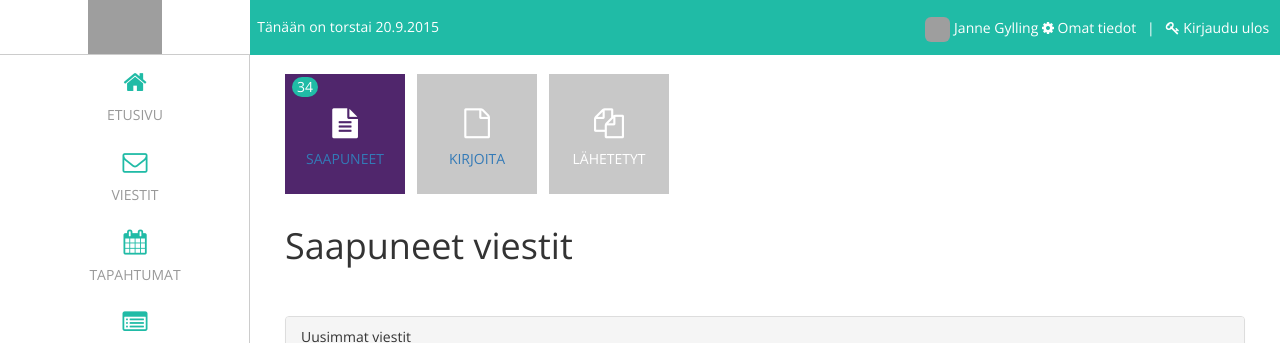
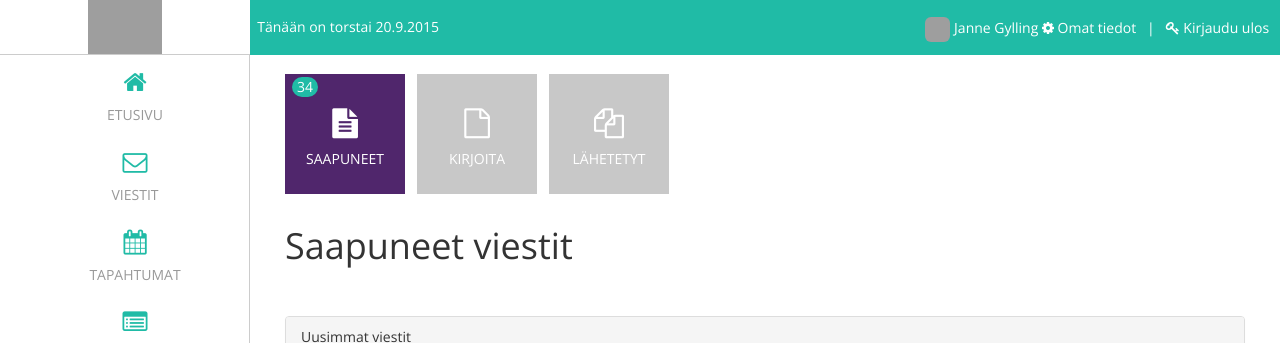
Before and after one commit to qlma/client-proto, a Jekyll site: the page built from messages.html, in a window 1280 px wide. Shown: the top 343 px of the page. Built offline with Jekyll 4.4.1, drawn with Linux system fonts in a browser that asks for light colours; comment, search, counter and statistics services are not loaded; grey boxes are pictures that could not be loaded.

Commit message:
Update style.css
submenu a color

```diff
--- a/css/style.css
+++ b/css/style.css
@@ -88,6 +88,9 @@ p {
 	background-color: #b5b5b5;
 	color: #FFFFFF;
 }
+.submenu a {
+	color: #FFFFFF;
+}
 
 .submenu span {
 	background-color: #20bba6;
```
